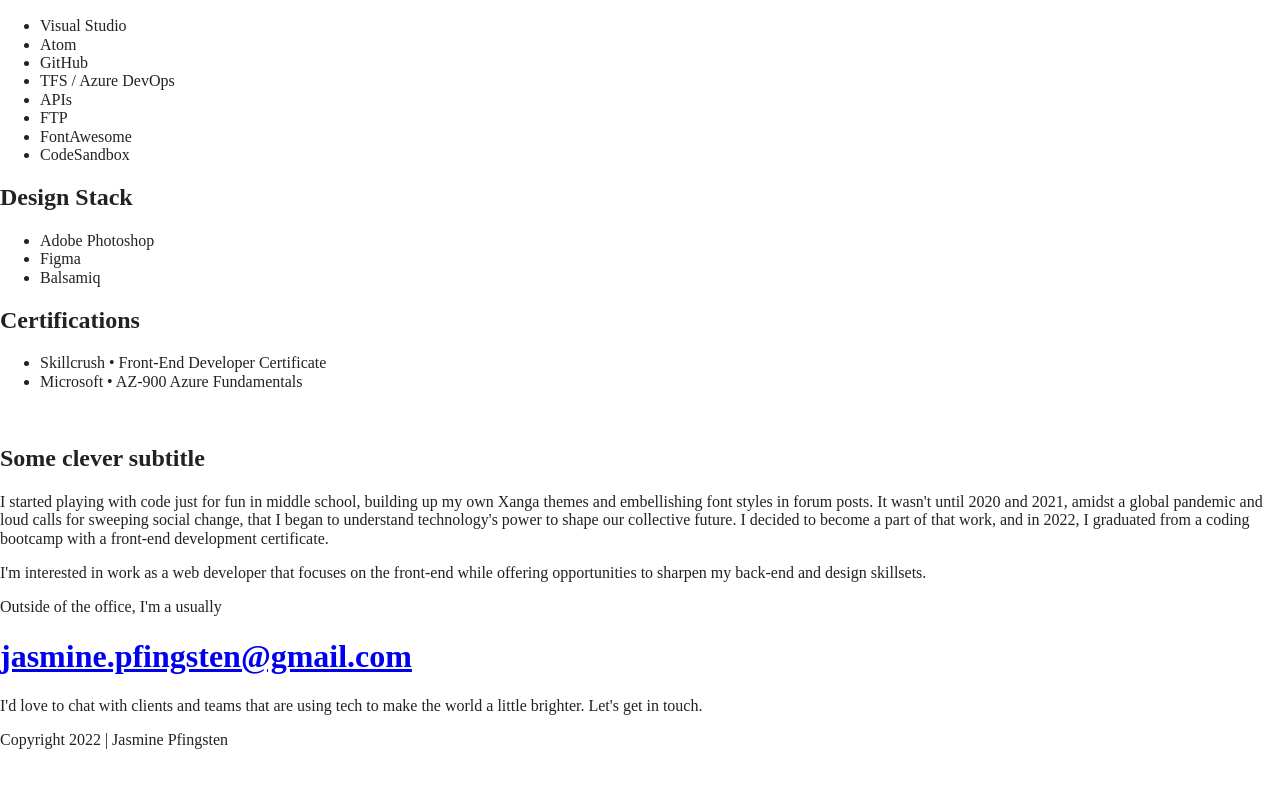
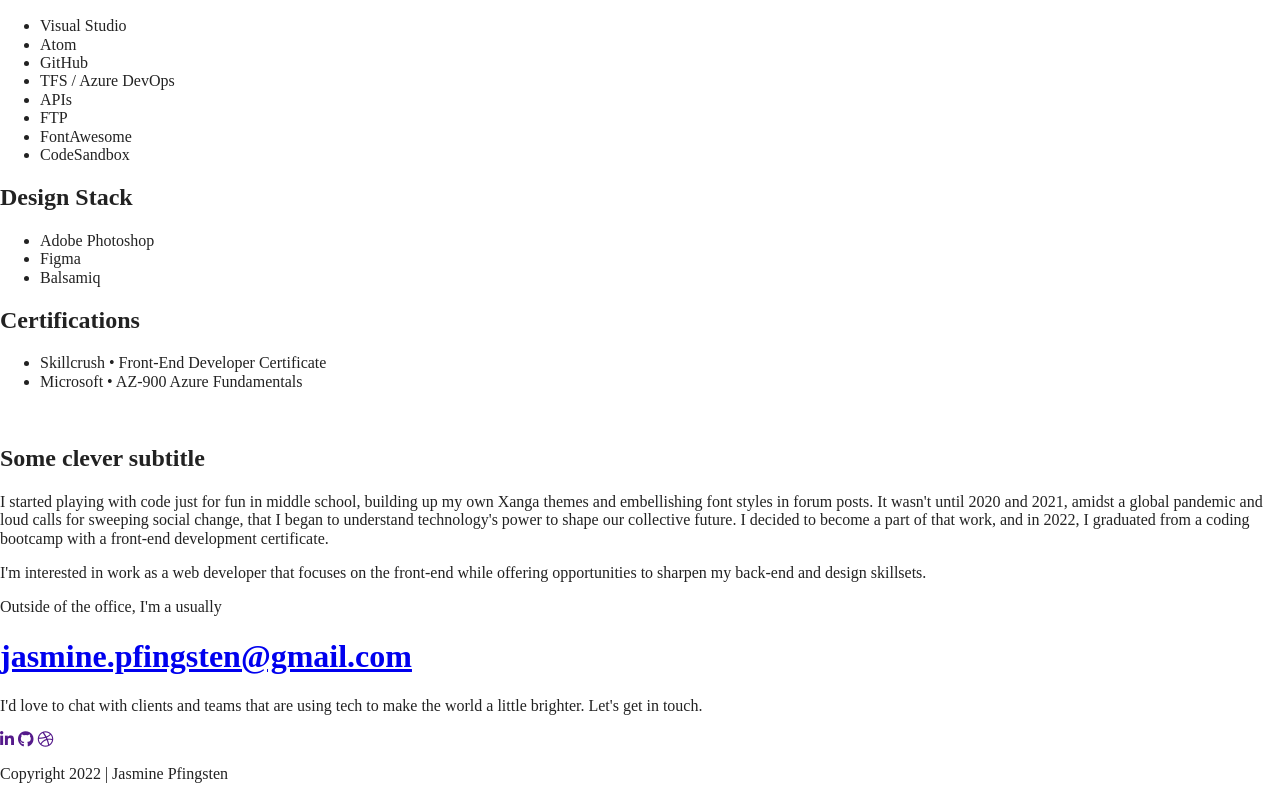
Before and after one commit to jpfingsten/portfolio-v1, a website built with Parcel: page index.html in a window 1280 px wide. Shown: the part 4161-4961 px from the top of the page. Before the commit the page ends 4926 px from the top, so only its background shows below. Built offline with nearby package versions, Linux system fonts and the light colour scheme.

Commit message:
Added Font Awesome and social icons

```diff
--- a/index.html
+++ b/index.html
@@ -18,6 +18,9 @@
 
   <link rel="stylesheet" href="css/normalize.css">
   <link rel="stylesheet" href="css/main.css">
+
+  <!-- Font Awesome -->
+  <script src="https://kit.fontawesome.com/daa817c6f6.js" crossorigin="anonymous"></script>
 
   <meta name="theme-color" content="#fafafa">
 </head>
@@ -168,9 +171,9 @@
         <p>I'd love to chat with clients and teams that are using tech to make the world a little brighter. Let's get in touch.</p>
       </div>
       <div class="social">
-        <i class=""></i>
-        <i class=""></i>
-        <i class=""></i>
+        <a href=""><i class="fa-brands fa-linkedin-in"></i></a>
+        <a href=""><i class="fa-brands fa-github"></i></a>
+        <a href=""><i class="fa-brands fa-dribbble"></i></a>
       </div>
       <div class="copyright">
         <p>Copyright 2022 | Jasmine Pfingsten</p>
```
